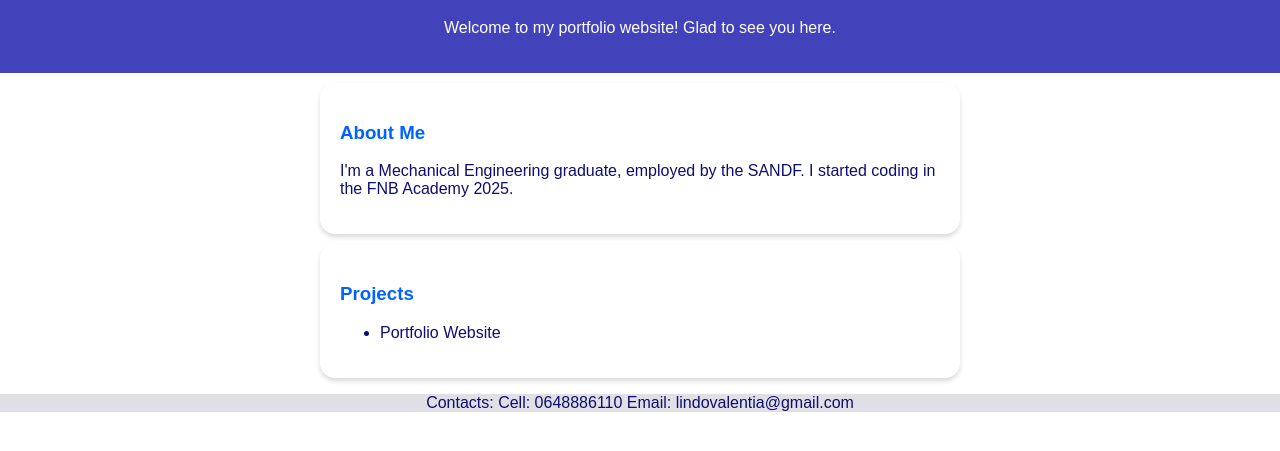
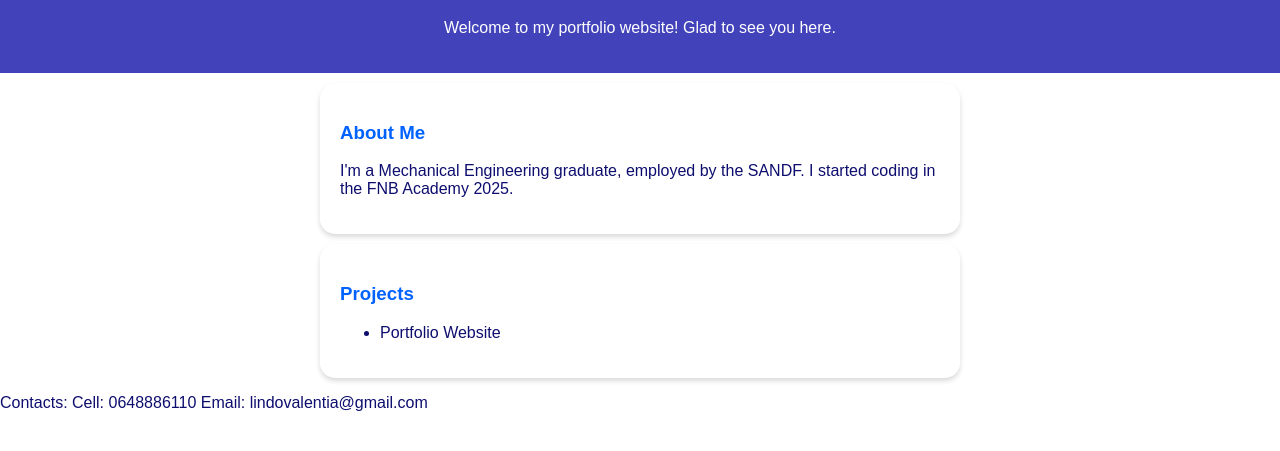
Before and after one commit to LindoRey/Portfolio-Website, a plain HTML site: page index.html in a window 1280 px wide. Shown: the part 81-532 px from the top of the page. Drawn offline with Linux system fonts and the light colour scheme.

Commit message:
Update style.css

```diff
--- a/style.css
+++ b/style.css
@@ -27,9 +27,7 @@ h3 {
 }
 
 footer {
-    text-align: center;
-    padding: 0;
-    background: rgba(198, 198, 209, 0.553);
+
 }
 
 .about {
```
